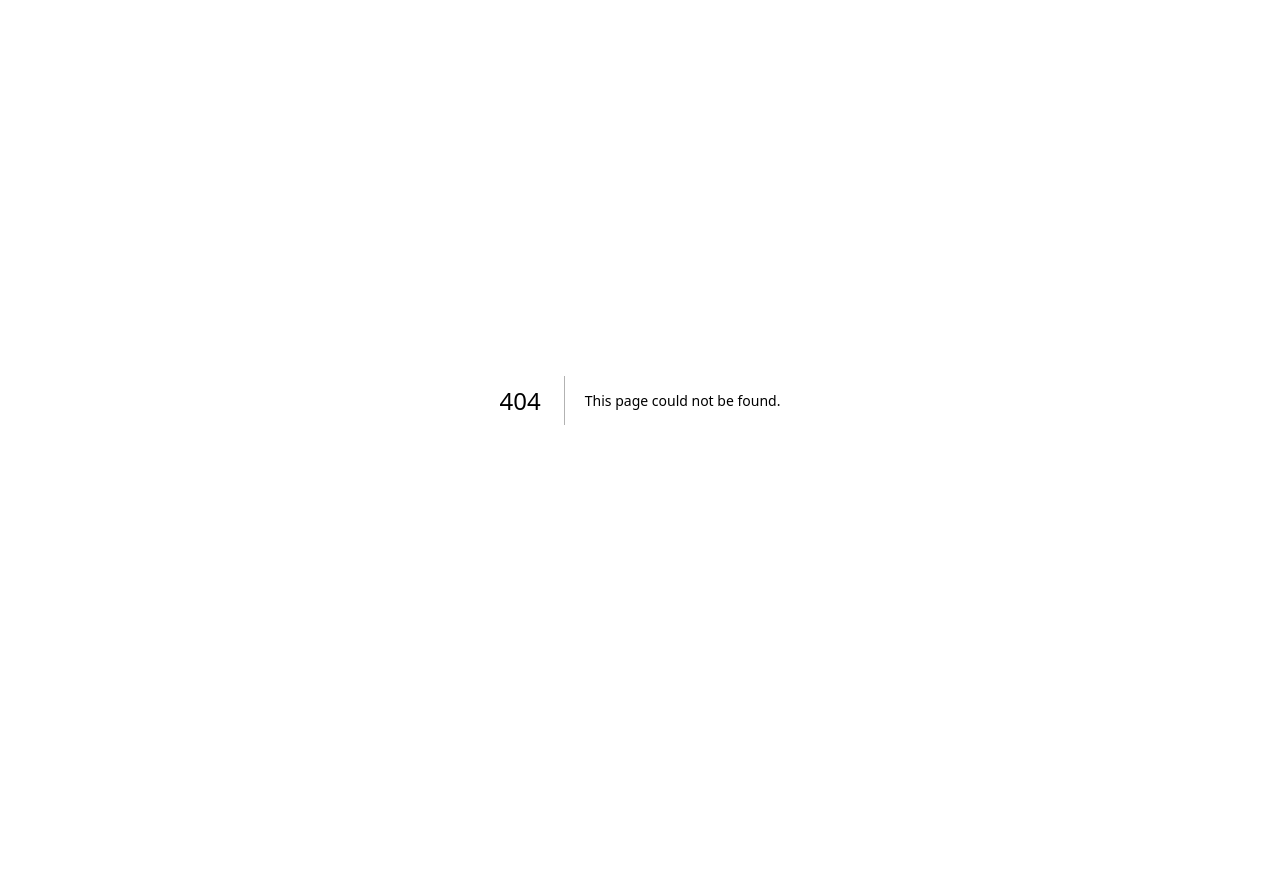
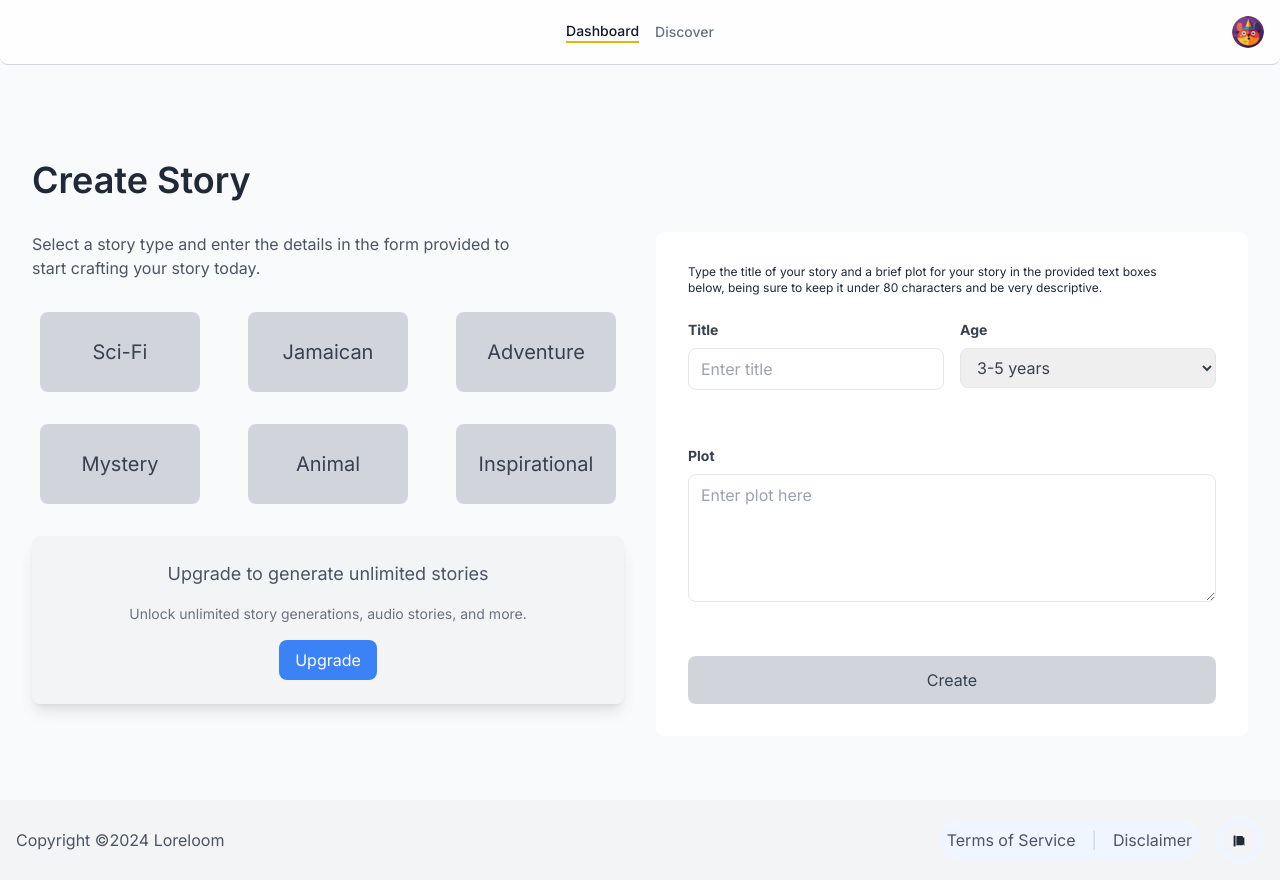
Before and after one commit to HassanBaigDEV/LoreLoom, a Next.js app: page /generator in a window 1280 px wide. Before the commit this address had no page. Before the commit the page ends 800 px from the top, so only its background shows below. Built offline with nearby package versions, Linux system fonts and the light colour scheme.

Commit message:
Feedback and Story Generation mod

```diff
--- /dev/null
+++ b/src/app/generator/page.jsx
@@ -0,0 +1,16 @@
+import React from "react";
+import Header from "@/components/common/header";
+import Footer from "@/components/common/footer";
+import CreateStory from "@/components/generation/create"
+
+export default function generation() {
+  return (
+    <>
+    <div>
+      <Header />
+      <CreateStory />
+    </div>
+    <Footer/>
+    </>
+  );
+}
--- a/src/components/dashboard/feedback.jsx
+++ b/src/components/dashboard/feedback.jsx
@@ -1,7 +1,20 @@
-import React from "react";
+"use client";
+import React, { useState } from "react";
 
 export default function Feedback() {
+  const [showOverlay, setShowOverlay] = useState(false);
+
+  const handleLearnMoreClick = (e) => {
+    e.preventDefault();
+    setShowOverlay(true);
+  };
+
+  const closeOverlay = () => {
+    setShowOverlay(false);
+  };
+
   return (
+    <>
       <div className="col-span-2 overflow-hidden bg-white rounded-lg shadow">
         <div className="flex items-center justify-between px-4 py-5 sm:p-6">
           <div>
@@ -10,7 +23,11 @@ export default function Feedback() {
             </h3>
             <p className="mt-1 text-sm text-gray-500">
               Let us know how your StoryBook experience has been.
-            <a href="#" className="text-blue-600 hover:text-blue-800">
+              <a
+                href="#"
+                onClick={handleLearnMoreClick}
+                className="text-blue-600 hover:text-blue-800"
+              >
                 Learn More
               </a>
             </p>
@@ -22,5 +39,38 @@ export default function Feedback() {
           />
         </div>
       </div>
+
+      {showOverlay && (
+        <div className="fixed inset-0 z-50 flex items-center justify-center bg-black bg-opacity-50">
+          <div className="relative w-full max-w-md p-6 bg-white rounded-lg shadow-lg">
+            <button
+              className="absolute text-gray-500 top-2 right-2 hover:text-gray-700"
+              onClick={closeOverlay}
+            >
+              &#10005;
+            </button>
+            <h2 className="mb-4 text-xl font-semibold text-gray-700">Give feedback to StoryBook</h2>
+            <select className="w-full p-2 mb-4 text-gray-700 border rounded-lg">
+              <option>Choose which area we can improve</option>
+              <option>UI/UX Design</option>
+              <option>Performance</option>
+              <option>Content</option>
+            </select>
+            <textarea
+              className="w-full p-2 mb-4 border rounded-lg"
+              placeholder="Please include as much info as possible"
+              rows="4"
+            ></textarea>
+            <div className="p-2 mb-4 text-sm text-gray-700 bg-green-100 rounded-lg">
+              Let us know if you have ideas that can help make our products better.
+            </div>
+            <div className="flex justify-between">
+              <button className="text-blue-500 hover:underline" onClick={closeOverlay}>Cancel</button>
+              <button className="px-4 py-2 font-semibold text-white bg-gray-400 rounded-lg hover:bg-gray-500">Submit</button>
+            </div>
+          </div>
+        </div>
+      )}
+    </>
   );
 }
--- /dev/null
+++ b/src/components/generation/banner.jsx
@@ -0,0 +1,16 @@
+// components/UpgradeBanner.js
+import React from "react";
+
+export default function UpgradeBanner() {
+  return (
+    <div className="p-6 mt-6 text-center bg-gray-100 rounded-lg shadow-lg">
+      <p className="mb-4 text-lg text-gray-600">Upgrade to generate unlimited stories</p>
+      <p className="mb-4 text-sm text-gray-500">
+        Unlock unlimited story generations, audio stories, and more.
+      </p>
+      <button className="px-4 py-2 text-white transition duration-300 bg-blue-500 rounded-lg hover:bg-blue-600">
+        Upgrade
+      </button>
+    </div>
+  );
+}
--- /dev/null
+++ b/src/components/generation/button.jsx
@@ -0,0 +1,10 @@
+// components/CategoryButton.js
+import React from "react";
+
+export default function CategoryButton({ label }) {
+  return (
+    <button className="w-40 h-20 text-xl text-gray-700 transition duration-300 bg-gray-300 rounded-lg hover:bg-yellow-500 hover:bg-opacity-50">
+      {label}
+    </button>
+  );
+}
--- /dev/null
+++ b/src/components/generation/create.jsx
@@ -0,0 +1,67 @@
+import React from "react";
+import CategoryButton from "@/components/generation/button";
+import {
+  TextInput,
+  TextAreaInput,
+  SelectInput,
+} from "@/components/generation/form";
+import UpgradeBanner from "@/components/generation/banner";
+
+export default function CreateStory() {
+  const categories = [
+    "Sci-Fi",
+    "Jamaican",
+    "Adventure",
+    "Mystery",
+    "Animal",
+    "Inspirational",
+  ];
+  const ageOptions = ["3-5 years", "6-8 years", "9-12 years", "13+ years"];
+
+  return (
+    <div className="min-h-screen p-8 bg-gray-50">
+      <h1 className="mt-32 mb-8 text-4xl font-semibold text-gray-800 text-bold">
+        Create Story
+      </h1>
+      <div className="grid grid-cols-2 gap-8">
+        <div className="space-y-8">
+        <p className="mb-6 text-gray-600">
+        Select a story type and enter the details in the form provided to <br />
+        start crafting your story today.
+      </p>
+          <div className="grid grid-cols-3 gap-8">
+            {categories.map((category, index) => (
+              <div key={index} className="flex justify-center">
+                <CategoryButton
+                  label={category}
+                />
+              </div>
+            ))}
+          </div>
+          <UpgradeBanner />
+        </div>
+
+        <div className="p-8 bg-white rounded-lg">
+          <p className="text-xs text-gray-800">
+            Type the title of your story and a brief plot for your story in the
+            provided text boxes <br />
+            below, being sure to keep it under 80 characters and be very
+            descriptive.
+          </p>
+          <div className="grid grid-cols-2 gap-4 mt-6 mb-8">
+            <TextInput label="Title" placeholder="Enter title" maxLength={80} />
+            <SelectInput label="Age" options={ageOptions} />
+          </div>
+          <TextAreaInput
+            label="Plot"
+            placeholder="Enter plot here"
+            maxLength={1739}
+          />
+          <button className="w-full py-3 mt-6 text-gray-700 transition duration-300 bg-gray-300 rounded-lg hover:bg-gray-400">
+            Create
+          </button>
+        </div>
+      </div>
+    </div>
+  );
+}
--- /dev/null
+++ b/src/components/generation/form.jsx
@@ -0,0 +1,44 @@
+// components/FormInput.js
+import React from "react";
+
+export function TextInput({ label, placeholder, maxLength }) {
+  return (
+    <div className="mb-6">
+      <label className="block mb-2 text-sm font-bold text-gray-700">{label}</label>
+      <input
+        type="text"
+        placeholder={placeholder}
+        maxLength={maxLength}
+        className="w-full px-3 py-2 text-gray-700 border rounded-lg focus:outline-none focus:ring-2 focus:ring-blue-500"
+      />
+    </div>
+  );
+}
+
+export function TextAreaInput({ label, placeholder, maxLength }) {
+  return (
+    <div className="mb-6">
+      <label className="block mb-2 text-sm font-bold text-gray-700">{label}</label>
+      <textarea
+        placeholder={placeholder}
+        maxLength={maxLength}
+        className="w-full h-32 px-3 py-2 text-gray-700 border rounded-lg focus:outline-none focus:ring-2 focus:ring-blue-500"
+      />
+    </div>
+  );
+}
+
+export function SelectInput({ label, options }) {
+  return (
+    <div className="mb-6">
+      <label className="block mb-2 text-sm font-bold text-gray-700">{label}</label>
+      <select className="w-full px-3 py-2 text-gray-700 border rounded-lg focus:outline-none focus:ring-2 focus:ring-blue-500">
+        {options.map((option, index) => (
+          <option key={index} value={option}>
+            {option}
+          </option>
+        ))}
+      </select>
+    </div>
+  );
+}
```
Lines whose indentation alone changed are shown as unchanged.
